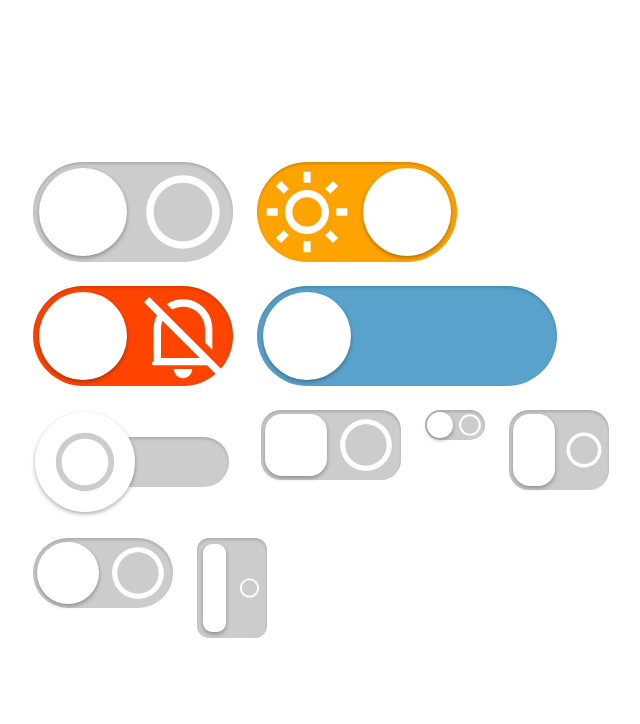
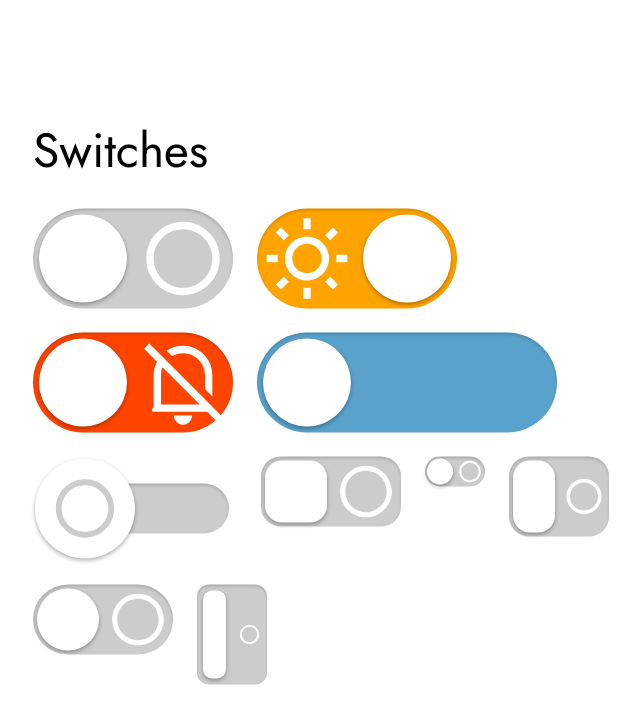
Before and after one commit to haoxiang-xu/track_your_github_repos, a React (Create React App) app: page /mini/switch in a window 1280 px wide. Shown: the top 724 px of the page, without its empty margins (297-937 px from the left). Built offline with nearby package versions, Linux system fonts and the light colour scheme.

Commit message:
switch updated

```diff
--- a/src/BUILTIN_COMPONENTs/switch/switch.js
+++ b/src/BUILTIN_COMPONENTs/switch/switch.js
@@ -1,4 +1,5 @@
-import { useState, useEffect, useContext, useCallback, useMemo } from "react";
+import { useState, useEffect, useContext, useCallback, useMemo, use } from "react";
+import { useMouse } from "../mini_react/mini_react";
 
 /* { Contexts } -------------------------------------------------------------------------------------------------------------- */
 import { ConfigContext } from "../../CONTAINERs/config/context";
@@ -16,6 +17,7 @@ const SemiSwitch = ({
   setOn = () => {},
 }) => {
   const { theme } = useContext(ConfigContext);
+  const mouse = useMouse();
   const [switchStyle, setSwitchStyle] = useState({
     width: 0,
     height: 0,
@@ -94,6 +96,14 @@ const SemiSwitch = ({
       }
     }
   }, [switchStyle, thumbOffset]);
+  useEffect(() => {
+    if (!mouse.leftKeyDown) {
+      setThumbStyle((prevStyle) => ({
+        ...prevStyle,
+        width: iconStyle.width,
+      }));
+    }
+  }, [mouse.leftKeyDown]);
   const handle_switch_on_click = (e) => {
     e.stopPropagation();
     setOn(!on);
@@ -139,6 +149,7 @@ const SemiSwitch = ({
           backgroundColor: switchStyle.color,
           boxShadow: "0 2px 4px rgba(0, 0, 0, 0.32)",
         }}
+        draggable={false}
       ></div>
       <Icon
         src={on ? on_icon_src : off_icon_src}
--- a/src/DEMOs/switch_demo/switch_demo.js
+++ b/src/DEMOs/switch_demo/switch_demo.js
@@ -59,6 +59,22 @@ const SwitchDemo = () => {
           padding: "10px",
         }}
       >
+        <span
+          style={{
+            width: "100%",
+            textAlign: "left",
+            fontSize: "48px",
+            fontFamily: "Jost",
+            color: theme?.color || "black",
+
+            userSelect: "none",
+            webkitUserSelect: "none",
+            mozUserSelect: "none",
+            msUserSelect: "none",
+          }}
+        >
+          Switches
+        </span>
         <Switch
           style={{
             width: 200,
```
